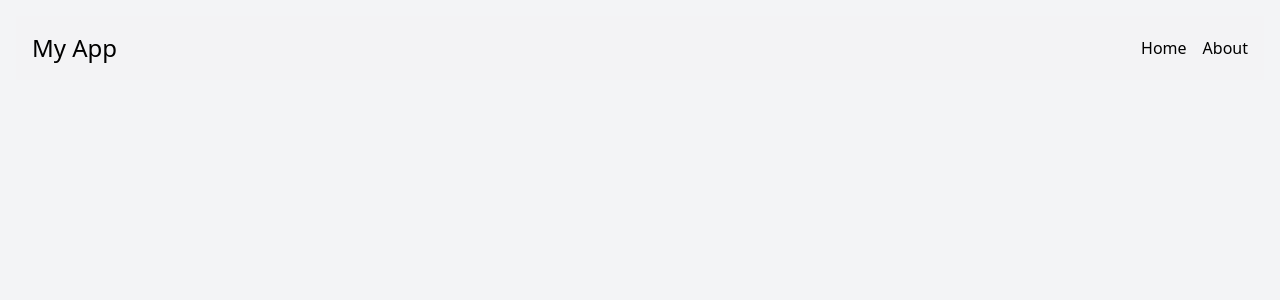
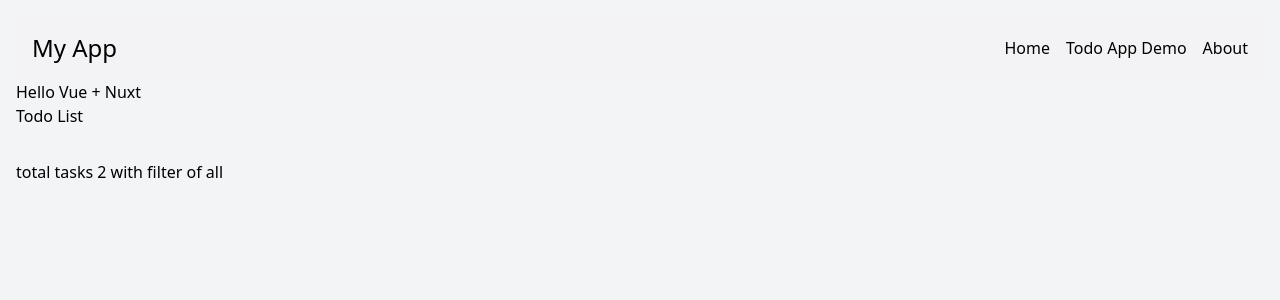
Before and after one commit to hhao99/nuxt-todo, a Nuxt app: page /todo in a window 1280 px wide. Before the commit this address had no page. Shown: the top 300 px of the page. Built offline with nearby package versions, Linux system fonts and the light colour scheme.

Commit message:
todo-app with pinia v1

```diff
--- a/app/components/Header.vue
+++ b/app/components/Header.vue
@@ -1,6 +1,7 @@
 <script lang="ts" setup>
 const  links = [
     { name: 'Home', path: '/' },
+    { name: 'Todo App Demo', path: '/todo'},
     { name: 'About', path: '/about' },
 ]
 </script>
--- /dev/null
+++ b/app/components/Hello.vue
@@ -0,0 +1,8 @@
+<script lang='ts' setup>
+
+</script>
+<template>
+    <div>
+        <h1>Hello Vue + Nuxt</h1>
+    </div>
+</template>
--- /dev/null
+++ b/app/components/todo/AddTodo.vue
@@ -0,0 +1,7 @@
+<script lang='ts' setup>
+
+</script>
+<template>
+    <div></div>
+
+</template>
--- /dev/null
+++ b/app/components/todo/TodoApp.vue
@@ -0,0 +1,9 @@
+<script lang='ts' setup>
+
+</script>
+<template>
+    <div>
+        <h1>Hello Vue + Nuxt</h1>
+        <TodoList />
+    </div>
+</template>
--- /dev/null
+++ b/app/components/todo/TodoItem.vue
@@ -0,0 +1,8 @@
+<script lang='ts' setup>
+
+</script>
+<template>
+    <div>
+        <h1>Hello Vue + Nuxt</h1>
+    </div>
+</template>
--- /dev/null
+++ b/app/components/todo/TodoList.vue
@@ -0,0 +1,16 @@
+<script lang='ts' setup>
+    import { useTodoStore } from '~/stores/todo'
+    const store = useTodoStore()
+    console.log(store.list )
+</script>
+<template>
+    <div class="grid gap-4">
+        <div>
+            <h3>Todo List</h3>
+        </div>
+        <div></div>
+        <div>
+            <h5>total tasks {{ store.filteredList.length }} with filter of {{ store.filter }}</h5>
+        </div>
+    </div>
+</template>
--- /dev/null
+++ b/app/pages/todo.vue
@@ -0,0 +1,8 @@
+<script lang='ts' setup>
+
+</script>
+<template>
+    <div>
+        <TodoApp />
+    </div>
+</template>
--- /dev/null
+++ b/app/stores/todo.ts
@@ -0,0 +1,17 @@
+import { computed, ref, reactive } from 'vue'
+import type { Todo, TodoAppState } from '~/types/todo'
+import { v4 as uuidv4 } from 'uuid'
+
+const initialTodo: Todo[] = [
+    { id: uuidv4(), task: "start nuxt project", status: 'done' },
+    { id: uuidv4(), task: "update tailwindcss support", status: 'done' },
+]
+export const useTodoStore = defineStore('todoApp', ()=> {
+    const list = reactive<Todo[]>(initialTodo)
+    const filter = ref('all')
+
+    const filteredList = computed(()=> filter.value === 'all'? list : list.filter( (todo:Todo) => todo.status === filter.value))
+    return { filter, filteredList }
+
+
+})
--- /dev/null
+++ b/app/types/todo.ts
@@ -0,0 +1,10 @@
+export interface Todo {
+    id: string
+    task: string
+    status: 'todo' | 'done'
+}
+
+export interface TodoAppState {
+    list: Todo[]
+    filter: 'all'| 'todo' | 'done'
+}
--- a/nuxt.config.ts
+++ b/nuxt.config.ts
@@ -6,11 +6,24 @@ export default defineNuxtConfig({
   future: {
     compatibilityVersion: 4,
   },
-  modules: [],
   vite: {
     plugins: [
       tailwindcss(),
     ],
   },
   css: ['~/assets/css/main.css'],
+
+  // pinia related config
+  modules: [
+    '@pinia/nuxt'
+  ],
+  imports: {
+    dirs: ['./stores']
+  },
+  pinia: {
+    autoImports: [
+      'defineStore',
+      'acceptHMRUpdate',
+    ]
+  }
 })
--- a/package.json
+++ b/package.json
@@ -10,7 +10,10 @@
     "postinstall": "nuxt prepare"
   },
   "dependencies": {
+    "@pinia/nuxt": "^0.9.0",
     "nuxt": "^3.15.2",
+    "pinia": "^2.3.1",
+    "uuid": "^11.0.5",
     "vue": "latest",
     "vue-router": "latest"
   },
```
Also changed, not shown: 1 other file (tests, documents, lock files or other folders).
